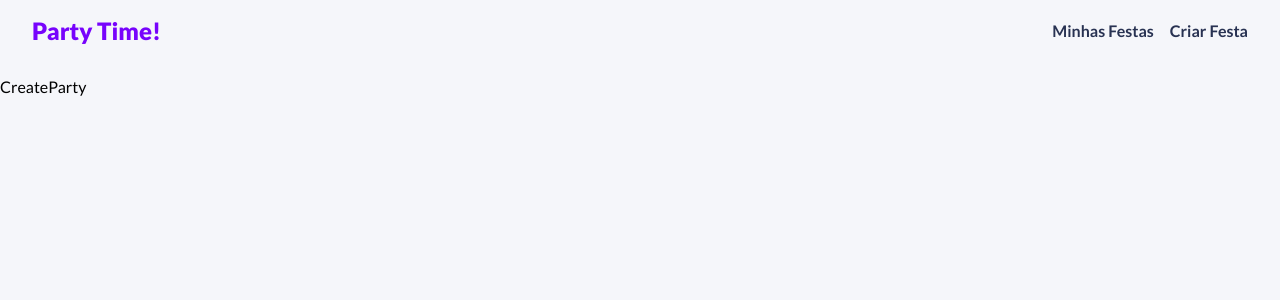
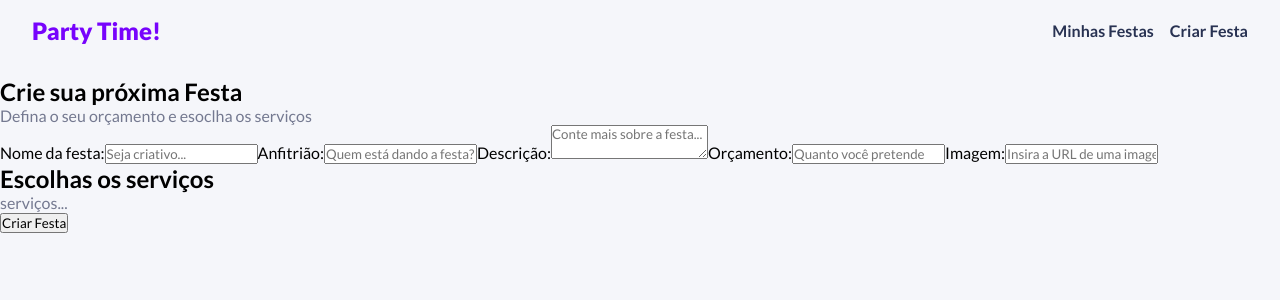
Before and after one commit to Spinelli666/Projeto-Party, a React (Vite) app in the folder frontend/: page /party/new in a window 1280 px wide. Shown: the top 300 px of the page. Built offline with nearby package versions, Linux system fonts and the light colour scheme.

Commit message:
(wip): Criando página para inserir festas

```diff
--- a/frontend/src/routes/CreateParty.jsx
+++ b/frontend/src/routes/CreateParty.jsx
@@ -2,8 +2,38 @@
 
 const CreateParty = () => {
   return (
-    <div>
-      CreateParty
+    <div className='form-page'>
+      <h2>Crie sua próxima Festa</h2>
+      <p>Defina o seu orçamento e esoclha os serviços</p>
+      <form>
+        <label>
+          <span>Nome da festa:</span>
+          <input type="text" placeholder='Seja criativo...' required />
+        </label>
+        <label>
+          <span>Anfitrião:</span>
+          <input type="text" placeholder='Quem está dando a festa?' required />
+        </label>
+        <label>
+          <span>Descrição:</span>
+          <textarea placeholder='Conte mais sobre a festa...' required/>
+        </label>
+        <label>
+          <span>Orçamento:</span>
+          <input type="number" placeholder='Quanto você pretende investir?' required />
+        </label>
+        <label>
+          <span>Imagem:</span>
+          <input type="text" placeholder='Insira a URL de uma imagem' required/>
+        </label>
+        <div>
+          <h2>Escolhas os serviços</h2>
+          <div className="services-container">
+            <p>serviços...</p>
+          </div>
+        </div>
+        <input type="submit" value="Criar Festa" className='btn' />
+      </form>
     </div>
   )
 }
```
Also changed, not shown: 2 other files (tests, documents, lock files or other folders).
